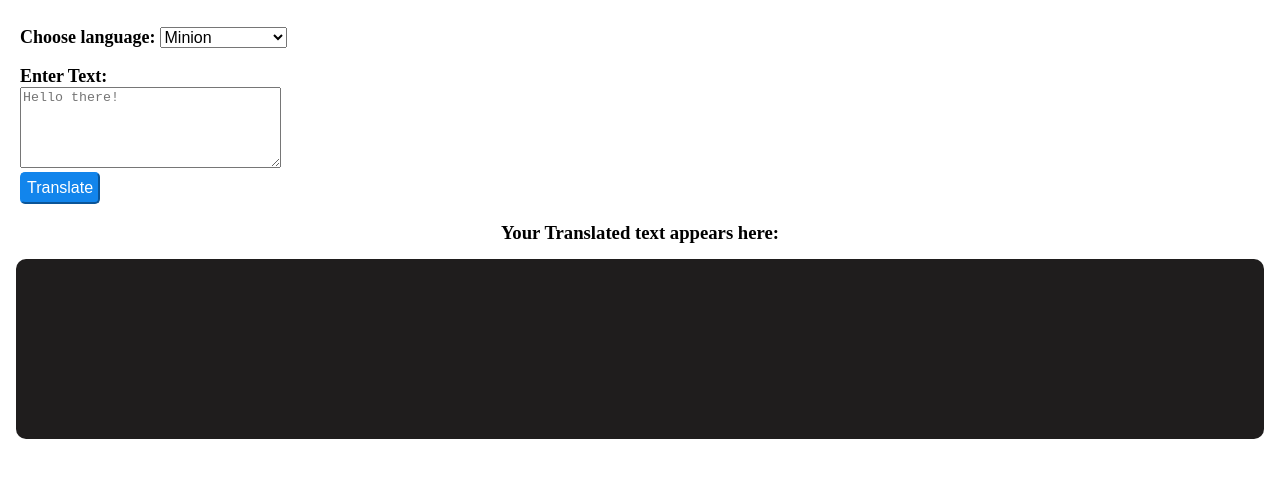
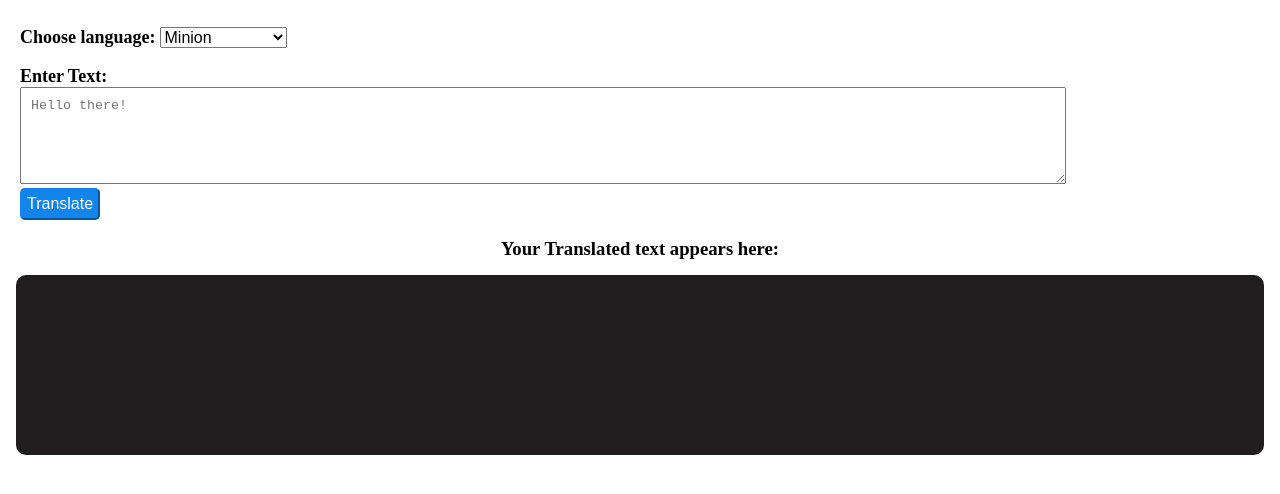
Before and after one commit to Gackrey/fun-translator, a plain HTML site: page index.html in a window 1280 px wide. Shown: the part 42-536 px from the top of the page. Drawn offline with Linux system fonts and the light colour scheme.

Commit message:
Fixed UI errors

```diff
--- a/index.html
+++ b/index.html
@@ -24,7 +24,7 @@
     <br>
     <br>
     <label for="inputtext">Enter Text:</label><br>
-    <textarea id="inputtext" name="inputtext" id="" cols="30" rows="5" placeholder="Hello there!"></textarea><br>
+    <textarea id="input" name="inputtext" placeholder="Hello there!" cols="20" rows="5"></textarea><br>
     <button id="submit">Translate</button>
     <br><br>
     <h3>Your Translated text appears here:</h3>
--- a/style.css
+++ b/style.css
@@ -22,8 +22,10 @@ h3{
 select,option{
     font-size: 16px;
 }
-#inputtext{
+#input{
+    padding: 10px;
     margin-left: 20px;
+    width: 80%;
     outline: none;
 }
 #submit{
```
